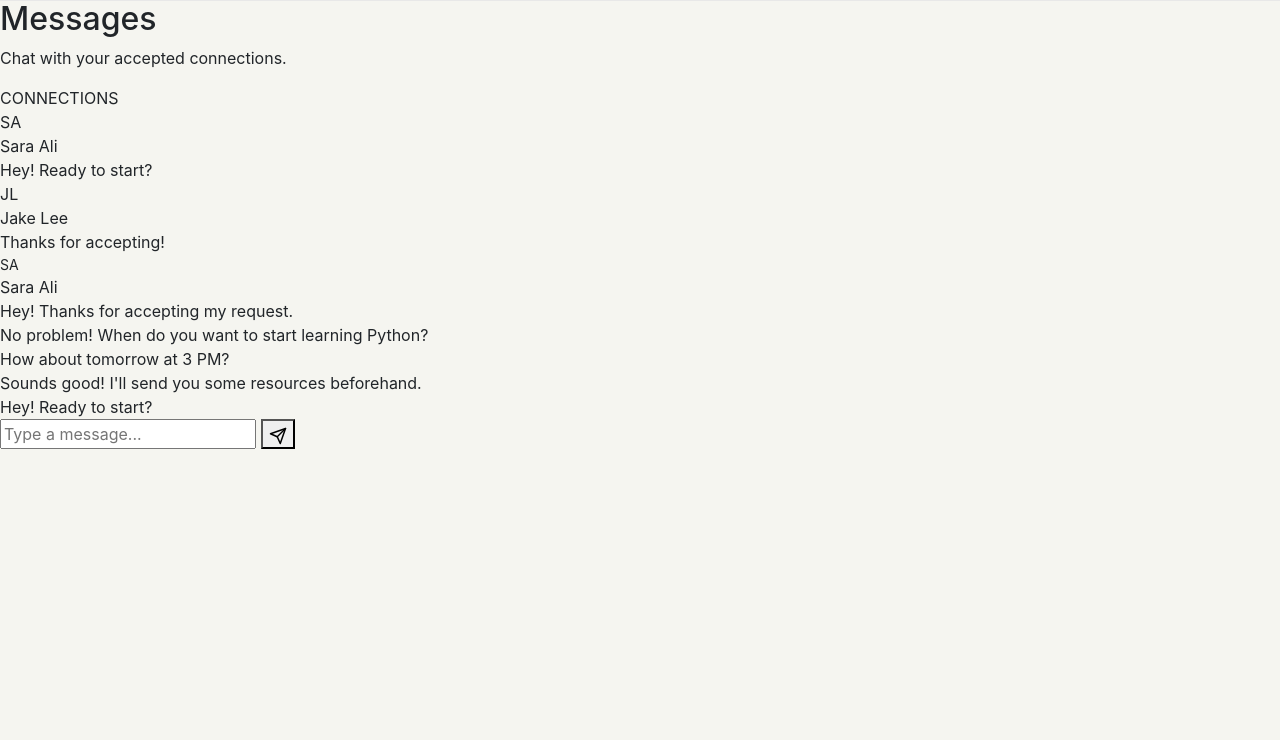
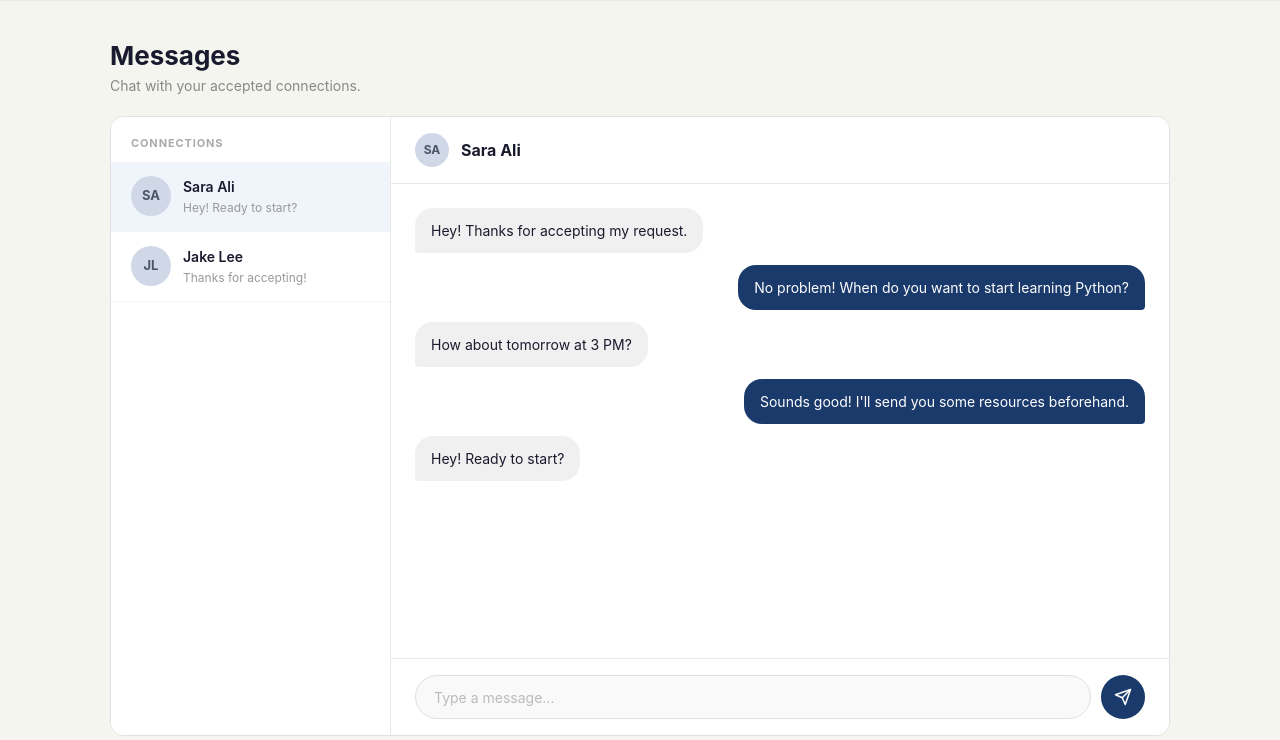
Before and after one commit to sahilppatel1807/skill_swap, a Flask app: page /chat in a window 1280 px wide. Shown: the part 60-800 px from the top of the page. Run offline with Flask 3, Linux system fonts and the light colour scheme.

Commit message:
feat: chat page styles and bubbles #10

```diff
--- a/static/css/chat.css
+++ b/static/css/chat.css
@@ -0,0 +1,256 @@
+/* ── Page Layout ───────────────────────────────────────────── */
+.chat-wrapper {
+  max-width: 1100px;
+  margin: 40px auto;
+  padding: 0 20px;
+}
+
+.chat-heading {
+  margin-bottom: 20px;
+}
+
+.chat-title {
+  font-size: 26px;
+  font-weight: 700;
+  color: #1a1a2e;
+  margin-bottom: 4px;
+}
+
+.chat-subtitle {
+  font-size: 14px;
+  color: #888;
+  margin: 0;
+}
+
+/* ── Chat Container — two columns ──────────────────────────── */
+.chat-container {
+  display: flex;
+  background: #ffffff;
+  border: 1px solid #e0e0e0;
+  border-radius: 14px;
+  overflow: hidden;
+  height: 620px;
+}
+
+/* ── LEFT SIDEBAR ───────────────────────────────────────────── */
+.chat-sidebar {
+  width: 280px;
+  min-width: 280px;
+  border-right: 1px solid #e8e8e8;
+  display: flex;
+  flex-direction: column;
+  background: #ffffff;
+}
+
+.sidebar-label {
+  font-size: 11px;
+  font-weight: 700;
+  letter-spacing: 0.08em;
+  color: #aaa;
+  padding: 18px 20px 10px;
+}
+
+/* ── Connection Items ───────────────────────────────────────── */
+.connection-item {
+  display: flex;
+  align-items: center;
+  gap: 12px;
+  padding: 14px 20px;
+  cursor: pointer;
+  transition: background 0.15s;
+  border-bottom: 1px solid #f5f5f5;
+}
+
+.connection-item:hover {
+  background: #f7f9ff;
+}
+
+.connection-item.active {
+  background: #f0f4fb;
+}
+
+.connection-info {
+  flex: 1;
+  overflow: hidden;
+}
+
+.connection-name {
+  font-size: 14px;
+  font-weight: 600;
+  color: #1a1a2e;
+  margin-bottom: 2px;
+}
+
+.connection-preview {
+  font-size: 12px;
+  color: #999;
+  white-space: nowrap;
+  overflow: hidden;
+  text-overflow: ellipsis;
+}
+
+/* ── Avatar ─────────────────────────────────────────────────── */
+.avatar {
+  width: 40px;
+  height: 40px;
+  min-width: 40px;
+  border-radius: 50%;
+  background: #d0d8e8;
+  color: #4a5568;
+  font-size: 13px;
+  font-weight: 700;
+  display: flex;
+  align-items: center;
+  justify-content: center;
+}
+
+.avatar.small {
+  width: 34px;
+  height: 34px;
+  min-width: 34px;
+  font-size: 12px;
+}
+
+/* ── RIGHT PANEL ────────────────────────────────────────────── */
+.chat-main {
+  flex: 1;
+  display: flex;
+  flex-direction: column;
+  overflow: hidden;
+}
+
+/* ── Chat Header ────────────────────────────────────────────── */
+.chat-header {
+  display: flex;
+  align-items: center;
+  gap: 12px;
+  padding: 16px 24px;
+  border-bottom: 1px solid #e8e8e8;
+  background: #ffffff;
+}
+
+.chat-header-name {
+  font-size: 16px;
+  font-weight: 700;
+  color: #1a1a2e;
+}
+
+/* ── Messages Area ──────────────────────────────────────────── */
+.chat-messages {
+  flex: 1;
+  overflow-y: auto;
+  padding: 24px 24px 16px;
+  display: flex;
+  flex-direction: column;
+  gap: 12px;
+  background: #ffffff;
+}
+
+/* ── Message Row ────────────────────────────────────────────── */
+.message {
+  display: flex;
+  width: 100%;
+}
+
+.message.received {
+  justify-content: flex-start;
+}
+
+.message.sent {
+  justify-content: flex-end;
+}
+
+/* ── Bubbles ────────────────────────────────────────────────── */
+.bubble {
+  max-width: 60%;
+  padding: 12px 16px;
+  border-radius: 18px;
+  font-size: 14px;
+  line-height: 1.5;
+  word-wrap: break-word;
+}
+
+.message.received .bubble {
+  background: #f0f0f0;
+  color: #1a1a2e;
+  border-bottom-left-radius: 4px;
+}
+
+.message.sent .bubble {
+  background: #1a3a6b;
+  color: #ffffff;
+  border-bottom-right-radius: 4px;
+}
+
+/* ── Input Bar ──────────────────────────────────────────────── */
+.chat-input-bar {
+  display: flex;
+  align-items: center;
+  gap: 10px;
+  padding: 16px 24px;
+  border-top: 1px solid #e8e8e8;
+  background: #ffffff;
+}
+
+.chat-input {
+  flex: 1;
+  height: 44px;
+  border: 1px solid #e0e0e0;
+  border-radius: 22px;
+  padding: 0 18px;
+  font-size: 14px;
+  color: #1a1a2e;
+  background: #f9f9f9;
+  outline: none;
+  transition: border 0.15s, background 0.15s;
+}
+
+.chat-input:focus {
+  border-color: #1a3a6b;
+  background: #ffffff;
+}
+
+.chat-input::placeholder {
+  color: #bbb;
+}
+
+.send-btn {
+  width: 44px;
+  height: 44px;
+  min-width: 44px;
+  border-radius: 50%;
+  background: #1a3a6b;
+  border: none;
+  color: #ffffff;
+  display: flex;
+  align-items: center;
+  justify-content: center;
+  cursor: pointer;
+  transition: background 0.15s, transform 0.1s;
+}
+
+.send-btn:hover {
+  background: #15305a;
+}
+
+.send-btn:active {
+  transform: scale(0.95);
+}
+
+/* ── Scrollbar ──────────────────────────────────────────────── */
+.chat-messages::-webkit-scrollbar {
+  width: 4px;
+}
+
+.chat-messages::-webkit-scrollbar-track {
+  background: transparent;
+}
+
+.chat-messages::-webkit-scrollbar-thumb {
+  background: #ddd;
+  border-radius: 4px;
+}
+
+.chat-messages::-webkit-scrollbar-thumb:hover {
+  background: #bbb;
+}
--- a/templates/chat.html
+++ b/templates/chat.html
@@ -6,70 +6,54 @@
 
 {% block content %}
 <div class="chat-wrapper">
-
   <div class="chat-heading">
-    <h2>Messages</h2>
-    <p>Chat with your accepted connections.</p>
+    <h2 class="chat-title">Messages</h2>
+    <p class="chat-subtitle">Chat with your accepted connections.</p>
   </div>
-
   <div class="chat-container">
-
     <!-- LEFT SIDEBAR — Connections List -->
     <div class="chat-sidebar">
       <div class="sidebar-label">CONNECTIONS</div>
-
-      <div class="connection-item active" onclick="loadChat(this, 'Sara Ali', 'SA')">
+      <div class="connection-item active">
         <div class="avatar">SA</div>
         <div class="connection-info">
           <div class="connection-name">Sara Ali</div>
           <div class="connection-preview">Hey! Ready to start?</div>
         </div>
       </div>
-
-      <div class="connection-item" onclick="loadChat(this, 'Jake Lee', 'JL')">
+      <div class="connection-item">
         <div class="avatar">JL</div>
         <div class="connection-info">
           <div class="connection-name">Jake Lee</div>
           <div class="connection-preview">Thanks for accepting!</div>
         </div>
       </div>
-
     </div>
-
     <!-- RIGHT PANEL — Message Thread -->
     <div class="chat-main">
-
       <!-- Chat Header -->
       <div class="chat-header">
         <div class="avatar small">SA</div>
         <span class="chat-header-name">Sara Ali</span>
       </div>
-
       <!-- Messages -->
       <div class="chat-messages" id="chat-messages">
-
         <div class="message received">
           <div class="bubble">Hey! Thanks for accepting my request.</div>
         </div>
-
         <div class="message sent">
           <div class="bubble">No problem! When do you want to start learning Python?</div>
         </div>
-
         <div class="message received">
           <div class="bubble">How about tomorrow at 3 PM?</div>
         </div>
-
         <div class="message sent">
           <div class="bubble">Sounds good! I'll send you some resources beforehand.</div>
         </div>
-
         <div class="message received">
           <div class="bubble">Hey! Ready to start?</div>
         </div>
-
       </div>
-
       <!-- Input Bar -->
       <div class="chat-input-bar">
         <input
@@ -77,9 +61,8 @@
           id="message-input"
           class="chat-input"
           placeholder="Type a message..."
-          onkeypress="handleEnter(event)"
         />
-        <button class="send-btn" onclick="sendMessage()">
+        <button class="send-btn">
           <svg width="18" height="18" viewBox="0 0 24 24" fill="none"
                stroke="currentColor" stroke-width="2"
                stroke-linecap="round" stroke-linejoin="round">
@@ -88,7 +71,6 @@
           </svg>
         </button>
       </div>
-
     </div>
   </div>
 </div>
```
